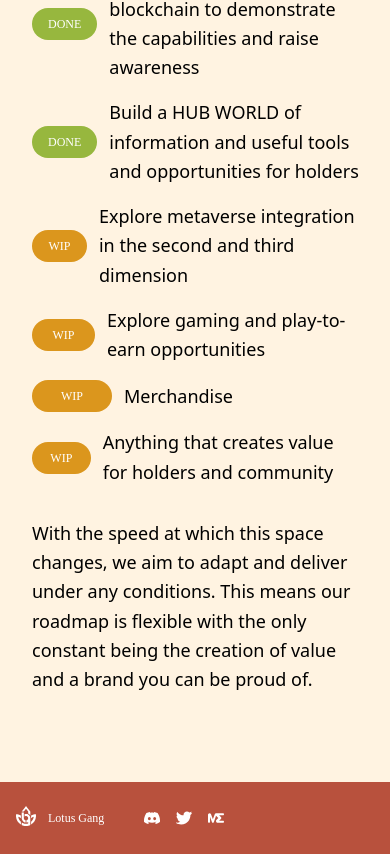
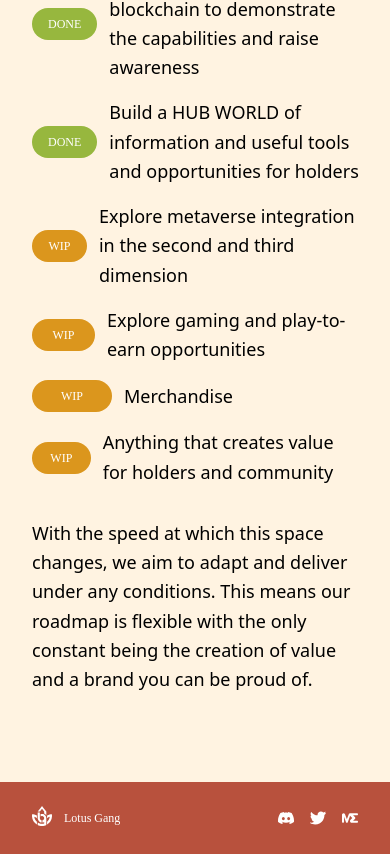
Before and after one commit to chambaz/lotus-gang, a Next.js app: page / in a window 390 px wide. Shown: the part 2362-3216 px from the top of the page. Built offline with nearby package versions, Linux system fonts and the light colour scheme.

Commit message:
Full width footer on small screens

```diff
--- a/components/footer.js
+++ b/components/footer.js
@@ -21,7 +21,7 @@ const Footer = () => {
   return (
     <>
       <footer className="w-screen py-6 mt-16 bg-lotus-red">
-        <div className="container px-4 mx-auto text-xs text-white font-lotus-pixelmix">
+        <div className="container px-8 mx-auto text-xs text-white font-lotus-pixelmix">
           <div className="flex items-center">
             <Link href="/" passHref>
               <a className="flex items-center">
@@ -31,7 +31,7 @@ const Footer = () => {
                 Lotus Gang
               </a>
             </Link>
-            <ul className="flex items-center ml-10">
+            <ul className="flex items-center ml-auto md:ml-10">
               <li>
                 <a
                   href="https://discord.gg/vs8VvHb35k"
```
